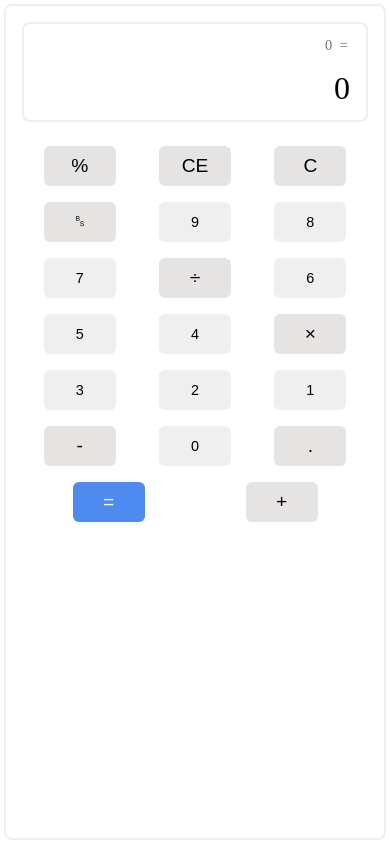
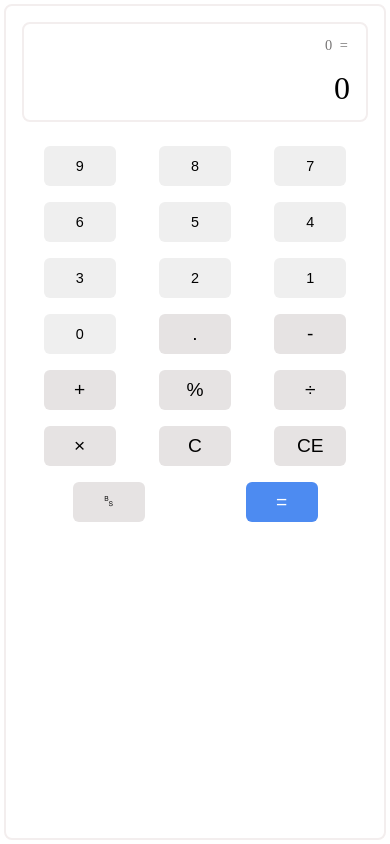
Before and after one commit to ibratnawaz/Guvi-Zen, a plain HTML site: page Day-10 Task/index.html in a window 390 px wide. Drawn offline with Linux system fonts and the light colour scheme.

Commit message:
day-10 task responsive

```diff
--- a/Day-10 Task/script.js
+++ b/Day-10 Task/script.js
@@ -8,26 +8,26 @@ result.innerHTML = `
 let keys = document.createElement('div');
 keys.classList.add('keys');
 keys.innerHTML = `
-    <button class="bold" onclick="calculate('%')">%</button>
-    <button class="bold" onclick="clearFun('cls')">CE</button>
-    <button class="bold" onclick="clearFun('all')">C</button>
-    <button class="bold" onclick="calculate('BS')">&#9224;</button>
+    <button class="bold" onclick="calculate('%')" id="btn-4">%</button>
+    <button class="bold" onclick="clearFun('cls')" id="btn-8">CE</button>
+    <button class="bold" onclick="clearFun('all')" id="btn-7">C</button>
+    <button class="bold" onclick="calculate('BS')" id="btn-9">&#9224;</button>
     <button onclick='calculate(9)'>9</button>
     <button onclick='calculate(8)'>8</button>
     <button onclick='calculate(7)'>7</button>
-    <button class="bold" onclick="calculate('/')">&#xF7;</button>
+    <button class="bold" onclick="calculate('/')" id="btn-5">&#xF7;</button>
     <button onclick='calculate(6)'>6</button>
     <button onclick='calculate(5)'>5</button>
     <button onclick='calculate(4)'>4</button>
-    <button class="bold" onclick="calculate('*')">&#215;</button>
+    <button class="bold" onclick="calculate('*')" id="btn-6">&#215;</button>
     <button onclick='calculate(3)'>3</button>
     <button onclick='calculate(2)'>2</button>
     <button onclick='calculate(1)'>1</button>
-    <button class="bold" onclick="calculate('-')">-</button>
+    <button class="bold" onclick="calculate('-')" id="btn-2">-</button>
     <button onclick='calculate(0)'>0</button>
-    <button class="bold" onclick="calculate('.')">.</button>
-    <button class="equal" onclick="calculate('=')">=</button>
-    <button class="bold" onclick="calculate('+')">+</button>
+    <button class="bold" onclick="calculate('.')" id="btn-1">.</button>
+    <button class="equal" onclick="calculate('=')" id="btn-10">=</button>
+    <button class="bold" onclick="calculate('+')" id="btn-3">+</button>
 `;
 row.append(result, keys);
 
--- a/Day-10 Task/style.css
+++ b/Day-10 Task/style.css
@@ -7,13 +7,56 @@
 }
 
 @media screen and (min-width: 451px) {
+    body{
+        align-items: center;
+    }
+
     .row {
         width: 400px;
         height: 400px;
     }
 
-    body{
-        align-items: center;
+    button{
+        margin: 8px;
+    }
+}
+
+@media screen and (max-width: 495px) {
+    button{
+        margin: 8px;
+    }
+}
+
+@media screen and (max-width: 395px) {
+    #btn-1{
+        order: 1;
+    }
+    #btn-2{
+        order: 2;
+    }
+    #btn-3{
+        order: 3;
+    }
+    #btn-4{
+        order: 4;
+    }
+    #btn-5{
+        order: 5;
+    }
+    #btn-6{
+        order: 6;
+    }
+    #btn-7{
+        order: 7;
+    }
+    #btn-8{
+        order: 8;
+    }
+    #btn-9{
+        order: 9;
+    }
+    #btn-10{
+        order: 10;
     }
 }
 
@@ -75,7 +118,6 @@ button {
     height: 40px;
     border: 4px;
     border-radius: 6px;
-    margin: 8px;
     font-size: 0.9em;
     text-align: center;
 }
```
